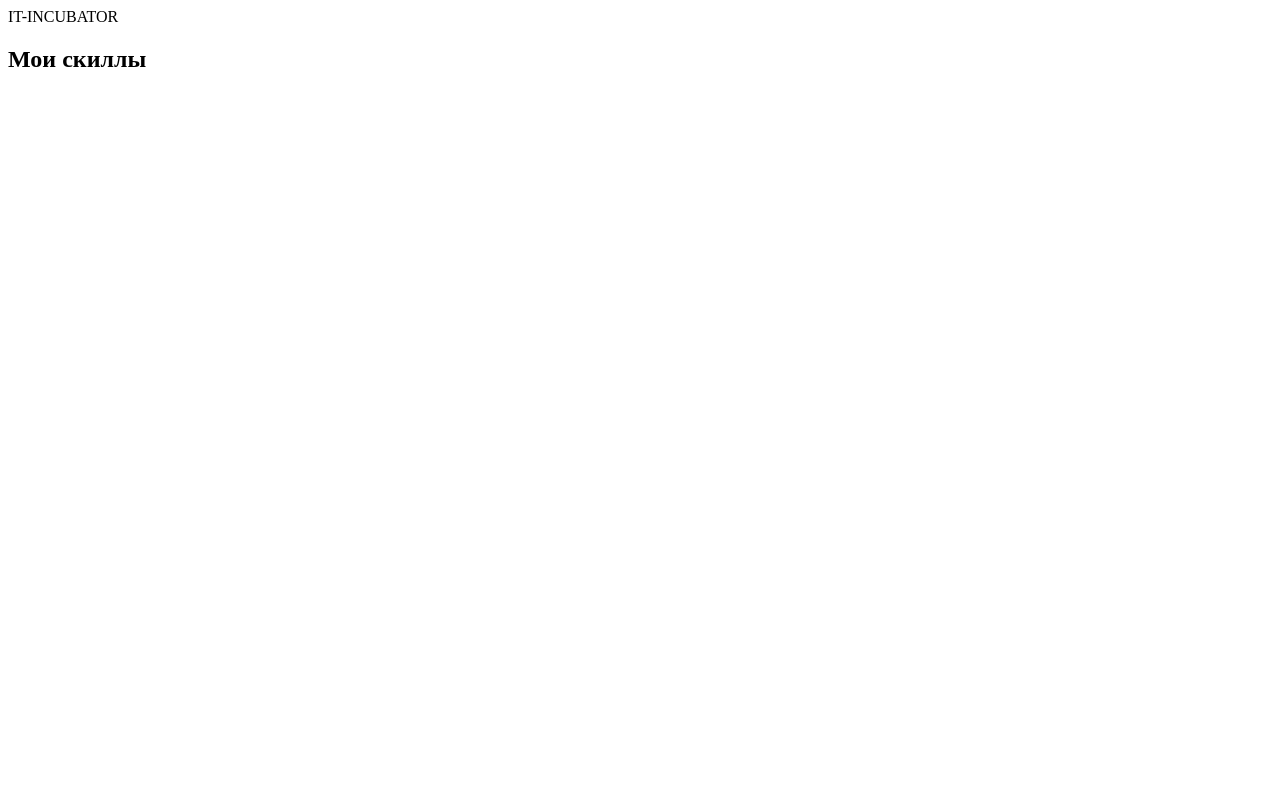
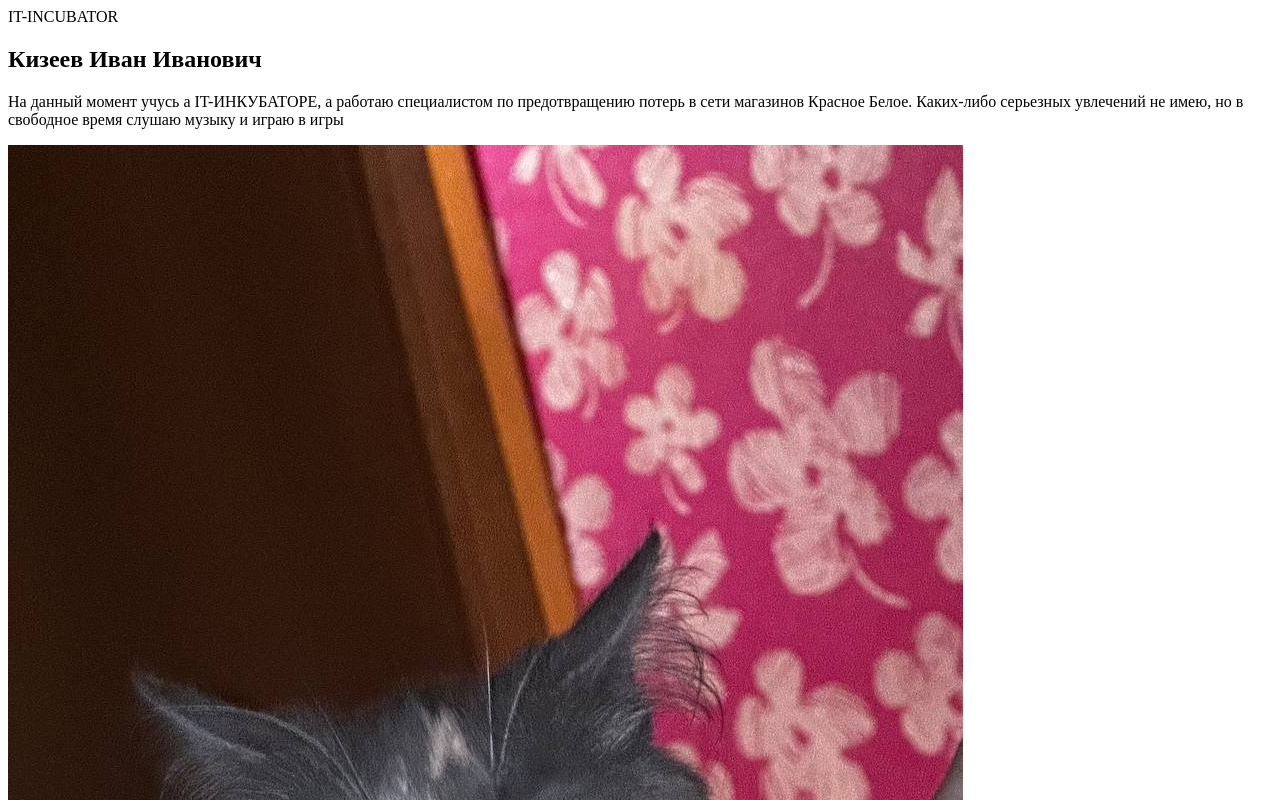
Before and after one commit to KizeevIvan/1-hw-with-auto-test-html-css-main, a plain HTML site: page index.html in a window 1280 px wide. Shown: the top 800 px of the page. Drawn offline with Linux system fonts and the light colour scheme.

Commit message:
complete task-1

```diff
--- a/index.html
+++ b/index.html
@@ -18,8 +18,11 @@
         <!-- 1) В этом разделе создай 3 дочерних элемента: -->
 
         <!-- a) Заголовок первого уровня со своим ФИО -->
+         <h1>Кизеев Иван Иванович</h1>
         <!-- b) Несколько строк о себе: где учишься или работаешь, хобби, увлечения. Используй тег для абзаца. Длина строки должна быть больше 50-ти симвов (пробелы и др знаки припинания тоже считаются символом) -->
+         <p>На данный момент учусь а IT-ИНКУБАТОРЕ, а работаю специалистом по предотвращению потерь в сети магазинов Красное Белое. Каких-либо серьезных увлечений не имею, но в свободное время слушаю музыку и играю в игры</p>
         <!-- c) Фото (или любую картинку из интернета). Не забудь добавить описание на случай, если изображение не загрузи`тся -->
+         <img src="./assets/images/cat.jpg" alt="Моя котя">
     </section>
 
     <section data-cy="hw1-section-about-pre">
```
Also changed, not shown: assets/images/cat.jpg (added).
